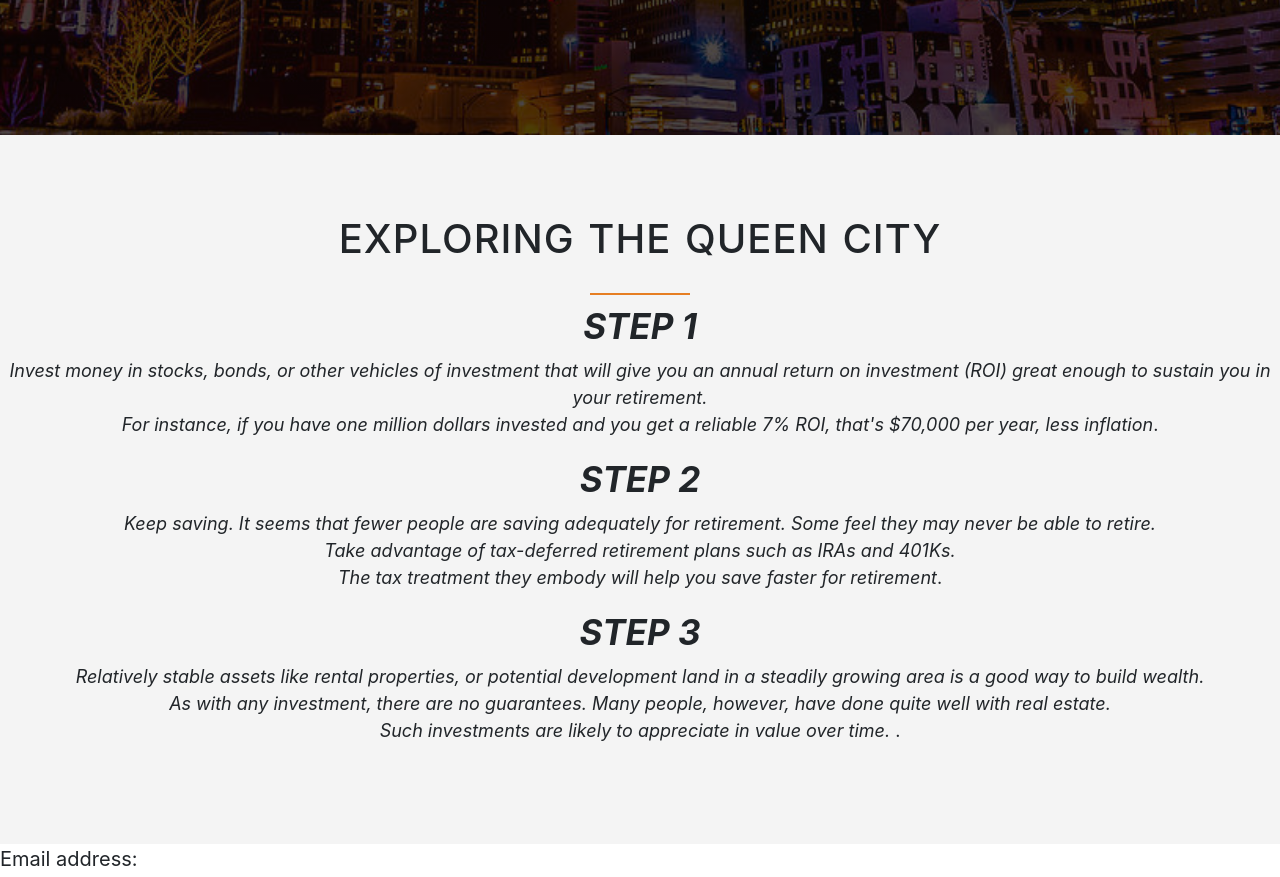
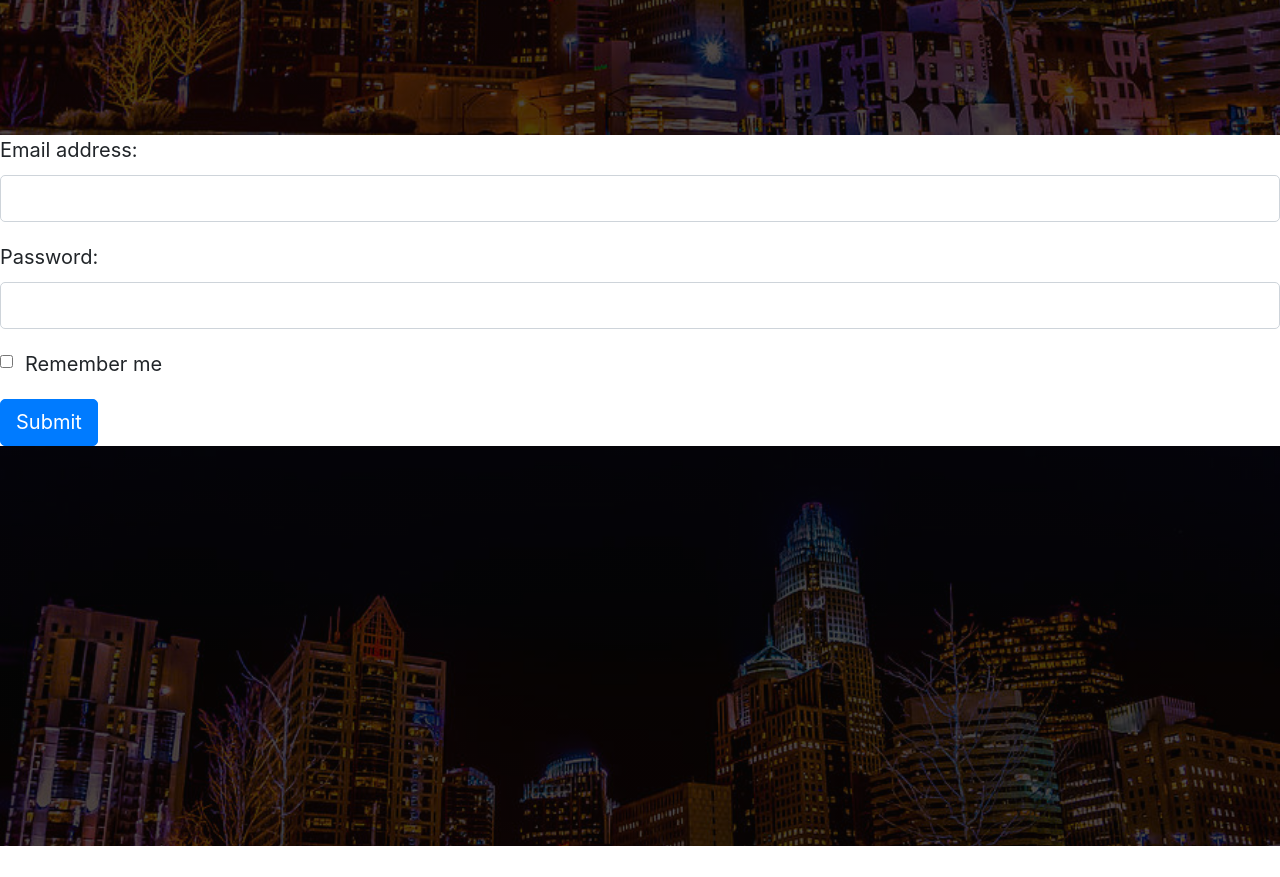
Before and after one commit to joneskoolin/newmodel, a plain HTML site: page index.html in a window 1280 px wide. Shown: the part 640-1517 px from the top of the page. After the commit the page ends 1486 px from the top, so only its background shows below. Drawn offline with nearby package versions, Linux system fonts and the light colour scheme; files that its build step writes are made by us from their sources.

Commit message:
Update index.html

```diff
--- a/index.html
+++ b/index.html
@@ -74,34 +74,6 @@
 
 
 
-                              <section class="section-steps js--section-features" id="works">
-
-                                  <h2>Exploring The Queen City </h2>
-
-
-
-
-
-
-
-
-                                      <H3><b><EM>step 1</EM></b></H3>
-                                  <p> <em> Invest money in stocks, bonds, or other vehicles of investment that will give you an annual return on investment (ROI) great enough to sustain you in your retirement. <br>For instance, if you have one million dollars invested and you get a reliable 7% ROI, that's $70,000 per year, less inflation</em>.</p>
-
-
-
-
-                                      <h3><b><em>step 2</em></b></h3>
-                                  <p><em> Keep saving. It seems that fewer people are saving adequately for retirement. Some feel they may never be able to retire. <br>Take advantage of tax-deferred retirement plans such as IRAs and 401Ks.<br> The tax treatment they embody will help you save faster for retirement</em>.</p>
-
-
-     <h3><b><em>step 3</em></b></h3>
-                                  <p> <em>Relatively stable assets like rental properties, or potential development land in a steadily growing area is a good way to build wealth. <br>As with any investment, there are no guarantees. Many people, however, have done quite well with real estate. <br>Such investments are likely to appreciate in value over time. </em>.</p>
-
-
-
-
-                              </section>
 
         <form action="/action_page.php">
   <div class="form-group">
```
